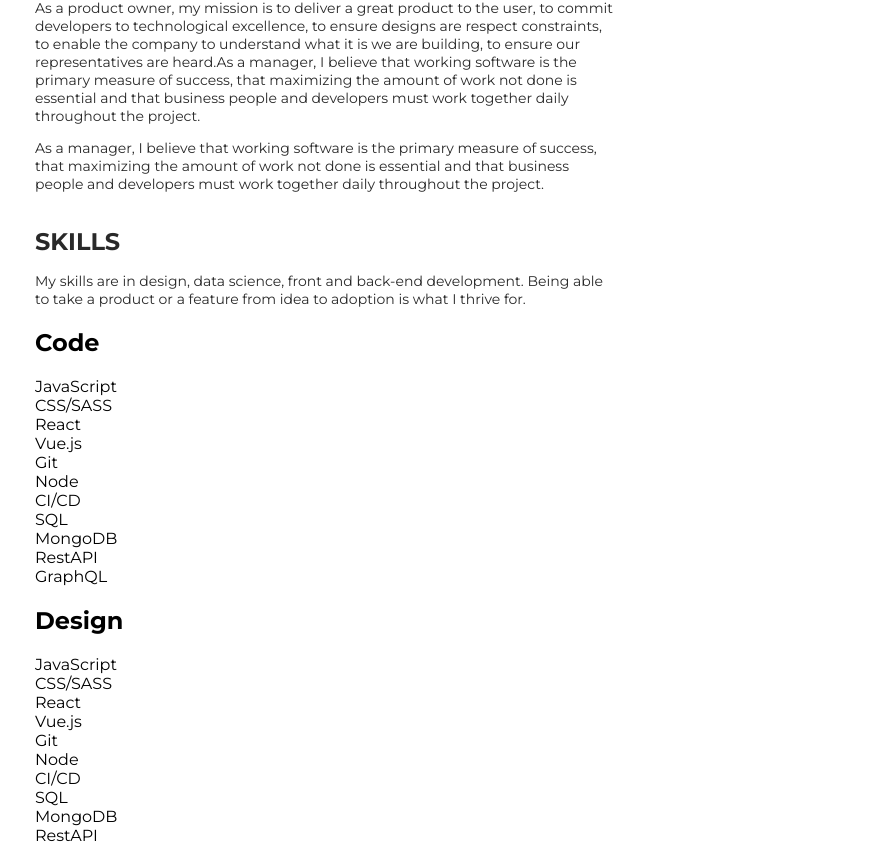
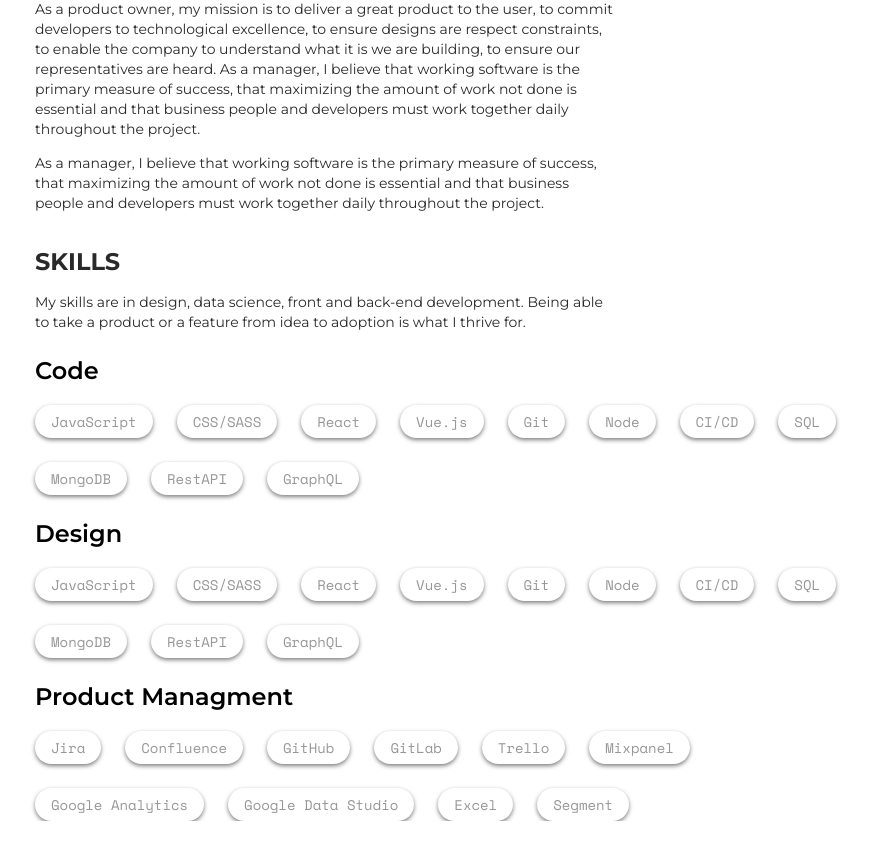
Before and after one commit to Armitage35/portfolio, a Vue app: page /#/ in a window 1280 px wide. Shown: the part 880-1723 px from the top of the page, without its empty margins (365-1235 px from the left). After the commit the page ends 1701 px from the top, so only its background shows below. Built offline with nearby package versions, Linux system fonts and the light colour scheme.

Commit message:
Wrap up skill section

```diff
--- a/src/App.scss
+++ b/src/App.scss
@@ -10,13 +10,20 @@
 	text-transform: uppercase;
 	margin-top: 34px;
 	margin-bottom: 16px;
+	margin-bottom: 16px;
+}
+
+h2 {
+	font-size: 24px;
+	font-weight: $semiBold;
+	margin-top: 24px;
 }
 
 p {
 	color: $black;
 	font-size: 14px;
 	font-weight: $regular;
-	line-height: 18px;
+	line-height: 20px;
 	max-width: 70%;
 }
 
--- a/src/Views/Portfolio/ElevatorPitch/ElevatorPitch.vue
+++ b/src/Views/Portfolio/ElevatorPitch/ElevatorPitch.vue
@@ -1,7 +1,7 @@
 <template>
 	<div class="content__elevatorPitch">
 		<h1>My role</h1>
-		<p>As a product owner, my mission is to deliver a great product to the user, to commit developers to technological excellence, to ensure designs are respect constraints, to enable the company to understand what it is we are building, to ensure our representatives are heard.As a manager, I believe that working software is the primary measure of success, that maximizing the amount of work not done is essential and that business people and developers must work together daily throughout the project.</p>
+		<p>As a product owner, my mission is to deliver a great product to the user, to commit developers to technological excellence, to ensure designs are respect constraints, to enable the company to understand what it is we are building, to ensure our representatives are heard. As a manager, I believe that working software is the primary measure of success, that maximizing the amount of work not done is essential and that business people and developers must work together daily throughout the project.</p>
 		<p>As a manager, I believe that working software is the primary measure of success, that maximizing the amount of work not done is essential and that business people and developers must work together daily throughout the project.</p>
 	</div>
 </template>
--- /dev/null
+++ b/src/Views/Portfolio/Skills/Skills.scss
@@ -0,0 +1,6 @@
+.skills_list {
+	display: flex;
+	flex-wrap: wrap;
+	row-gap: 24px;
+	column-gap: 24px;
+}
--- a/src/Views/Portfolio/Skills/Skills.vue
+++ b/src/Views/Portfolio/Skills/Skills.vue
@@ -3,11 +3,17 @@
 		<h1>Skills</h1>
 		<p>My skills are in design, data science, front and back-end development. Being able to take a product or a feature from idea to adoption is what I thrive for.</p>
 		<h2>Code</h2>
-		<SkillCartridge v-for="(codeSkill, key) in code" :key="key" :skill="codeSkill"></SkillCartridge>
+		<div class="skills_list">
+			<SkillCartridge v-for="(codeSkill, key) in code" :key="key" :skill="codeSkill"></SkillCartridge>
+		</div>
 		<h2>Design</h2>
-		<SkillCartridge v-for="(designSkill, key) in code" :key="key" :skill="designSkill"></SkillCartridge>
+		<div class="skills_list">
+			<SkillCartridge v-for="(designSkill, key) in code" :key="key" :skill="designSkill"></SkillCartridge>
+		</div>
 		<h2>Product Managment</h2>
-		<SkillCartridge v-for="(productManagmentSkill, key) in productManagment" :key="key" :skill="productManagmentSkill"></SkillCartridge>
+		<div class="skills_list">
+			<SkillCartridge v-for="(productManagmentSkill, key) in productManagment" :key="key" :skill="productManagmentSkill"></SkillCartridge>
+		</div>
 	</div>
 </template>
 
--- a/src/components/SkillCartridge/SkillCartridge.scss
+++ b/src/components/SkillCartridge/SkillCartridge.scss
@@ -0,0 +1,8 @@
+.skill {
+	padding: 6px 16px;
+	border-radius: 18px;
+	font-family: $fixedWidthFonts;
+	color: $grey;
+	font-size: 14px;
+	box-shadow: $defaultShadow;
+}
--- a/src/master.scss
+++ b/src/master.scss
@@ -7,6 +7,7 @@
 @import './Views/Portfolio/Portfolio.scss';
 @import './Views/Portfolio/Home/Home.scss';
 @import './Views/Portfolio/Sidemenu/Sidemenu.scss';
+@import './Views/Portfolio/Skills/Skills.scss';
 
 // Components
 @import './components/SkillCartridge/SkillCartridge.scss';
```
